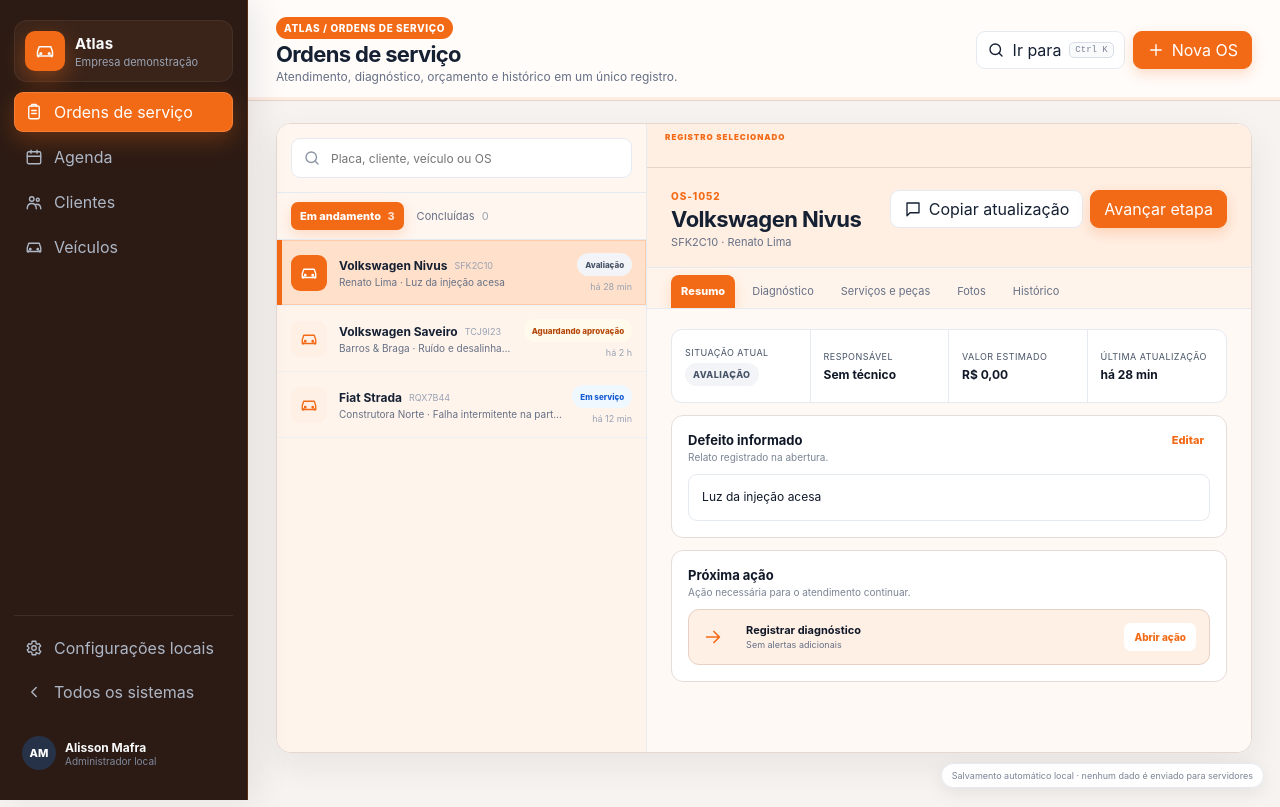
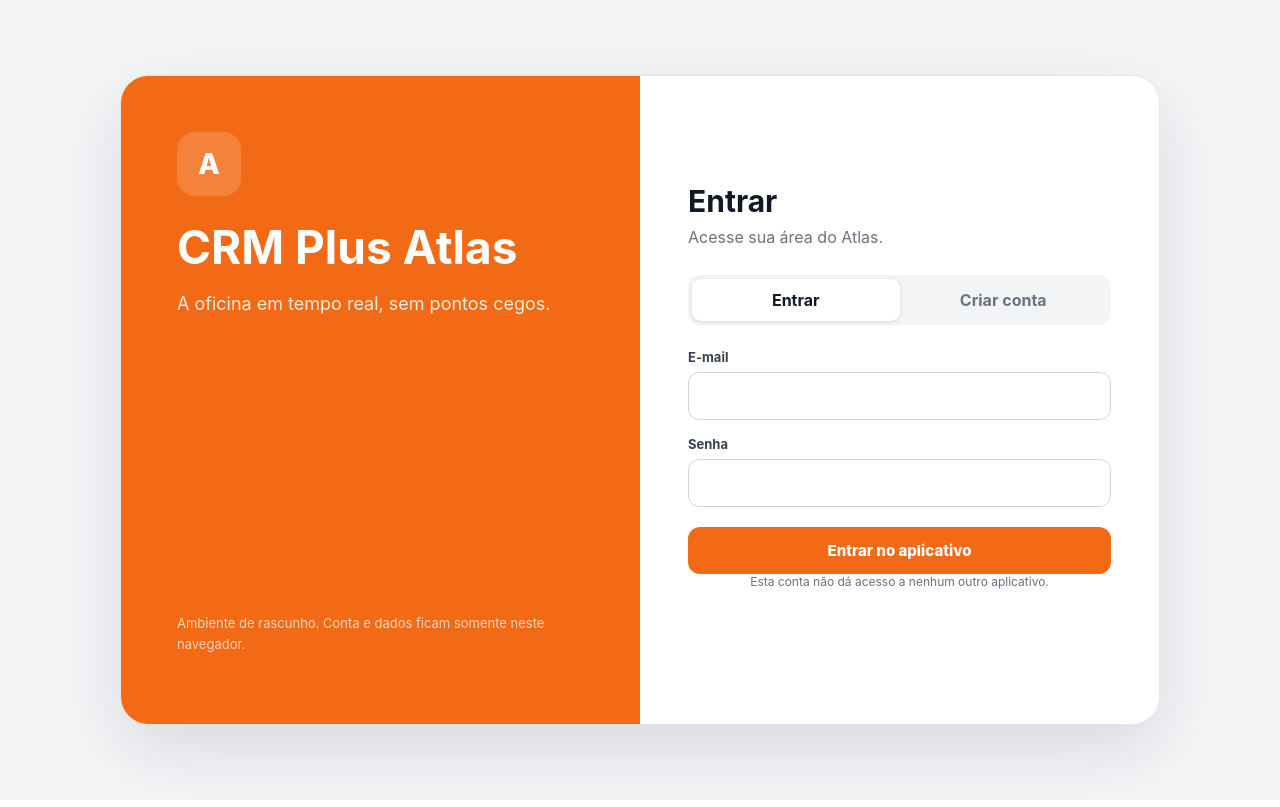
Before and after one commit to aruanmf446-hub/crmplus, a Next.js app: page /sistemas/atlas in a window 1280 px wide. Built offline with nearby package versions, Linux system fonts and the light colour scheme.

Commit message:
feat: require isolated local account for every app

```diff
--- a/components/WorkspaceRouter.tsx
+++ b/components/WorkspaceRouter.tsx
@@ -1,7 +1,8 @@
 import type { Product } from "@/lib/apps";
 import type { Workspace } from "@/lib/workspaces";
+import { AppAccessGate } from "./workspaces/phase-four/AppAccessGate";
 import { PhaseFourWorkspace } from "./workspaces/phase-four/PhaseFourWorkspace";
 
 export function WorkspaceRouter({ product }: { product: Product; workspace?: Workspace }) {
-  return <PhaseFourWorkspace product={product} />;
+  return <AppAccessGate product={product}><PhaseFourWorkspace product={product} /></AppAccessGate>;
 }
```
